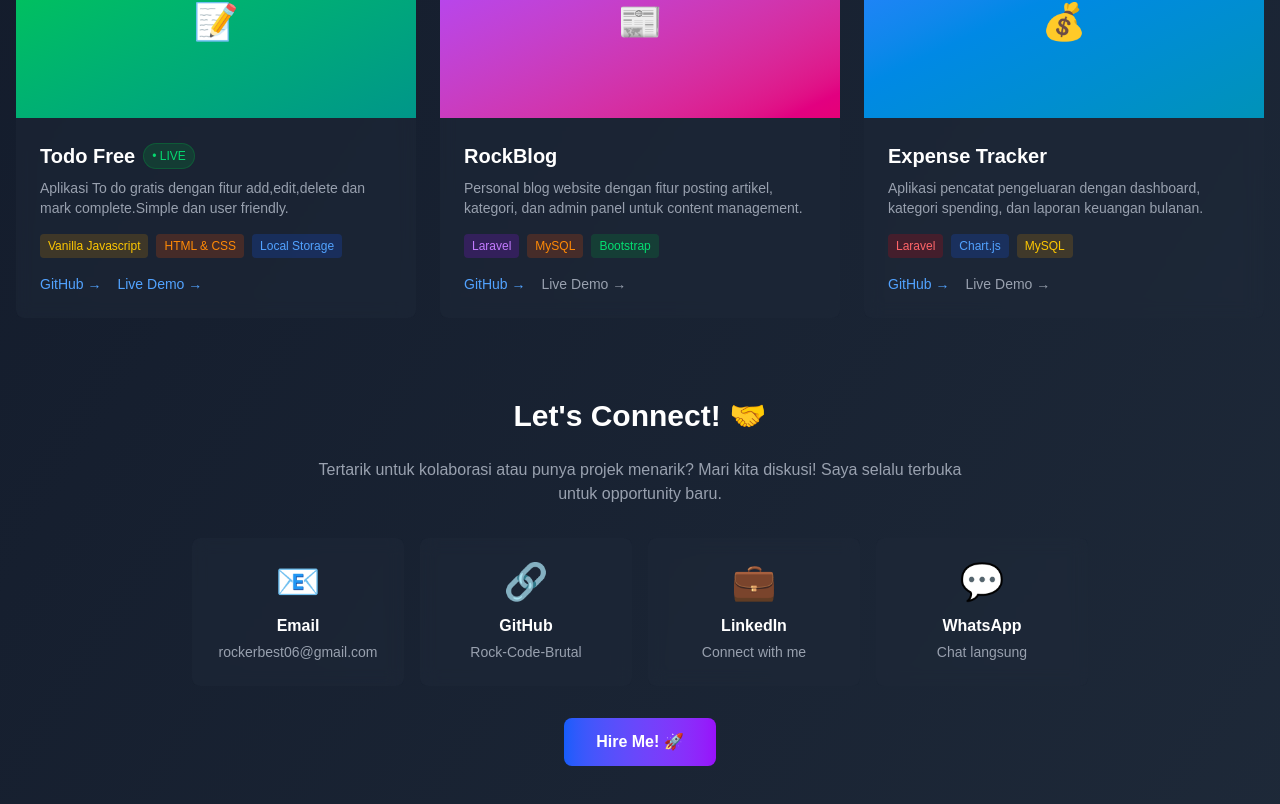
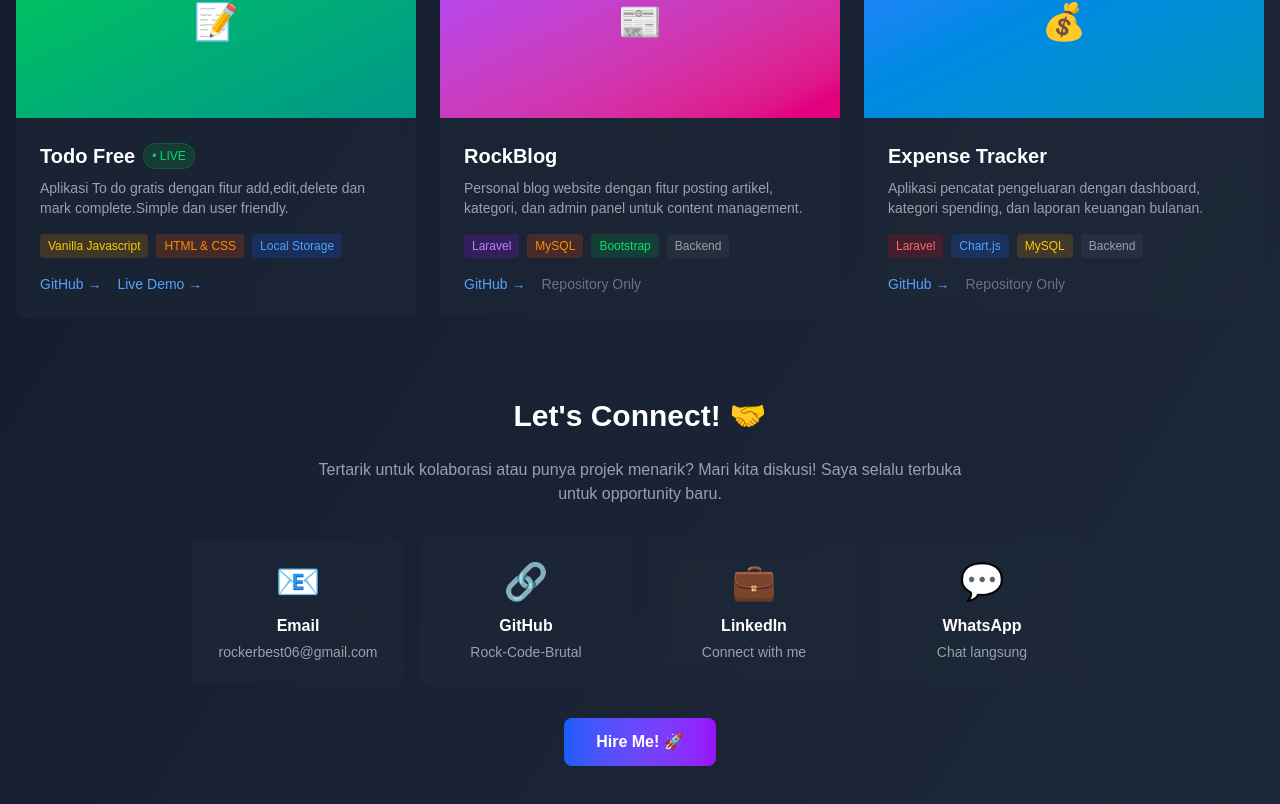
Before and after one commit to Rock-Code-Brutal/MyPortofolio, a Next.js app: page / in a window 1280 px wide. Shown: the part 1110-1914 px from the top of the page. Built offline with nearby package versions, Linux system fonts and the light colour scheme.

Commit message:
feat: Update Laravel projects to show Repository Only status with Backend badges

```diff
--- a/src/app/page.tsx
+++ b/src/app/page.tsx
@@ -211,14 +211,15 @@ export default function Home() {
                                   <span className="text-xs px-2 py-1 bg-purple-600/20 text-purple-400 rounded">Laravel</span>
                                   <span className="text-xs px-2 py-1 bg-orange-600/20 text-orange-400 rounded">MySQL</span>
                                   <span className="text-xs px-2 py-1 bg-green-600/20 text-green-400 rounded">Bootstrap</span>
+                                  <span className="text-xs px-2 py-1 bg-gray-600/20 text-gray-400 rounded">Backend</span>
                               </div>
                               <div className="flex gap-4">
                                   <a href="https://github.com/Rock-Code-Brutal/RockBlog" target="_blank" className="text-sm text-blue-400 hover:text-blue-300">
                                       GitHub →
                                   </a>
-                                  <a href="#" className="text-sm text-gray-400 hover:text-gray-300">
-                                      Live Demo →
-                                  </a>
+                                  <span className="text-sm text-gray-500 cursor-not-allowed">
+                                      Repository Only
+                                  </span>
                               </div>
                           </div>
                       </div>
@@ -237,14 +238,15 @@ export default function Home() {
                                   <span className="text-xs px-2 py-1 bg-red-600/20 text-red-400 rounded">Laravel</span>
                                   <span className="text-xs px-2 py-1 bg-blue-600/20 text-blue-400 rounded">Chart.js</span>
                                   <span className="text-xs px-2 py-1 bg-yellow-600/20 text-yellow-400 rounded">MySQL</span>
+                                  <span className="text-xs px-2 py-1 bg-gray-600/20 text-gray-400 rounded">Backend</span>
                               </div>
                               <div className="flex gap-4">
                                   <a href="https://github.com/Rock-Code-Brutal/ExpenseTracker" target="_blank" className="text-sm text-blue-400 hover:text-blue-300">
                                       GitHub →
                                   </a>
-                                  <a href="#" className="text-sm text-gray-400 hover:text-gray-300">
-                                      Live Demo →
-                                  </a>
+                                  <span className="text-sm text-gray-500 cursor-not-allowed">
+                                      Repository Only
+                                  </span>
                               </div>
                           </div>
                       </div>
```
